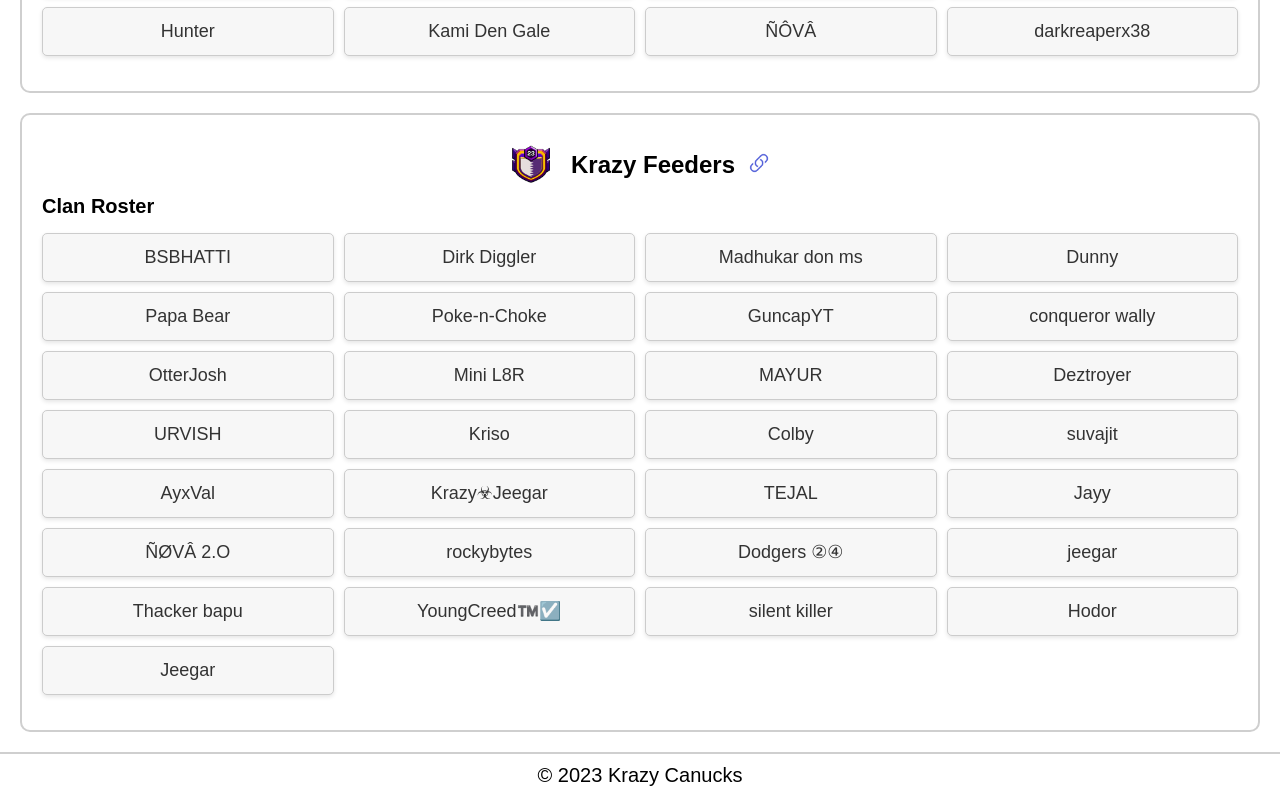
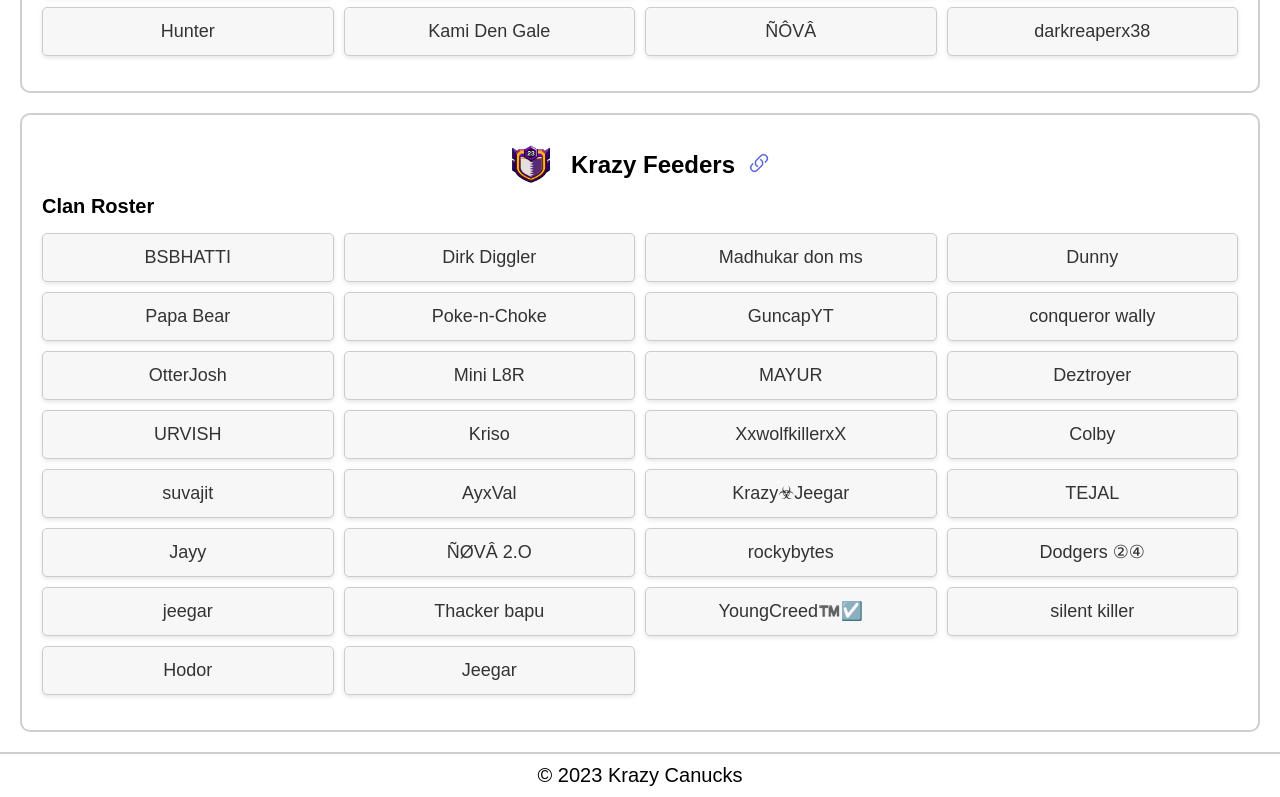
Before and after one commit to Kckfkl/cwl, a plain HTML site: page index.html in a window 1280 px wide. Shown: the part 1559-2356 px from the top of the page. Drawn offline with Linux system fonts and the light colour scheme.

Commit message:
Update index.html

```diff
--- a/index.html
+++ b/index.html
@@ -364,6 +364,7 @@
             <li>Deztroyer</li>
             <li>URVISH</li>
             <li>Kriso</li>
+            <li>XxwolfkillerxX</li>
             <li>Colby</li>
             <li>suvajit</li>
             <li>AyxVal</li>
```
